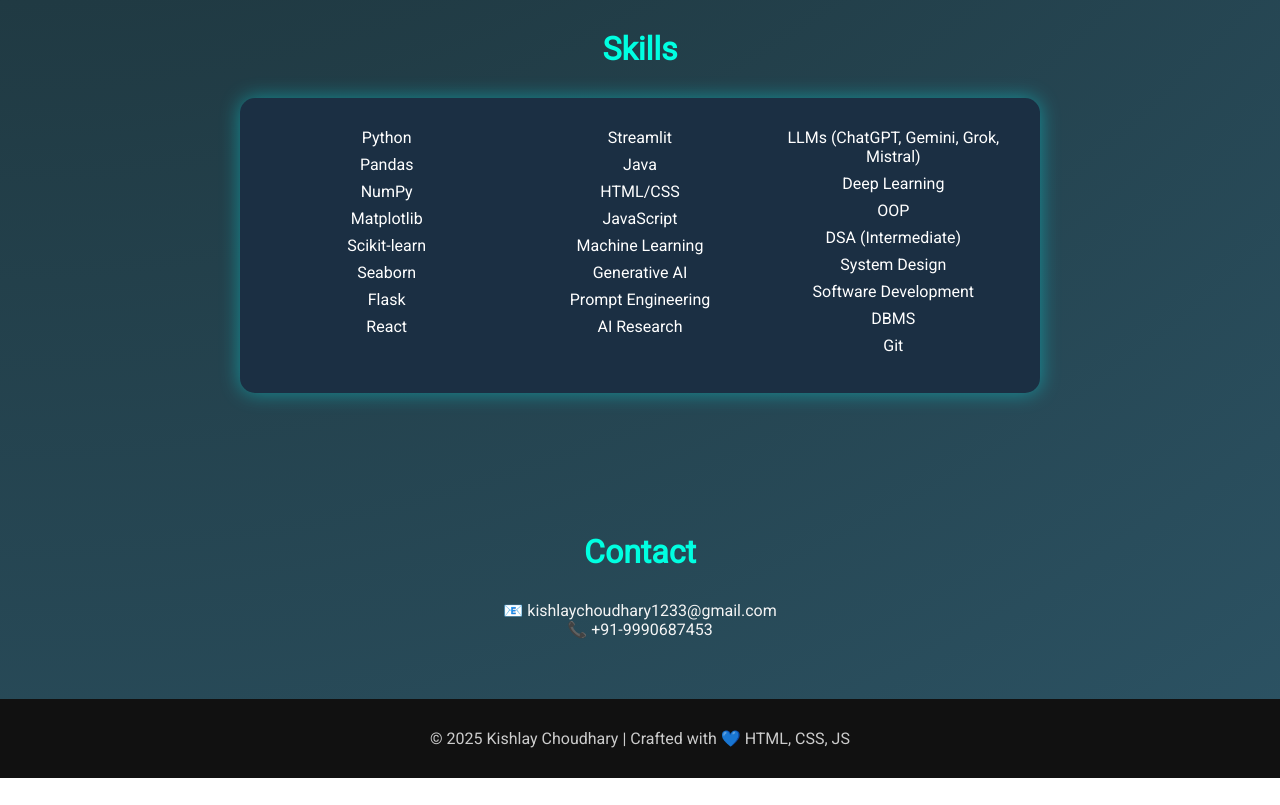
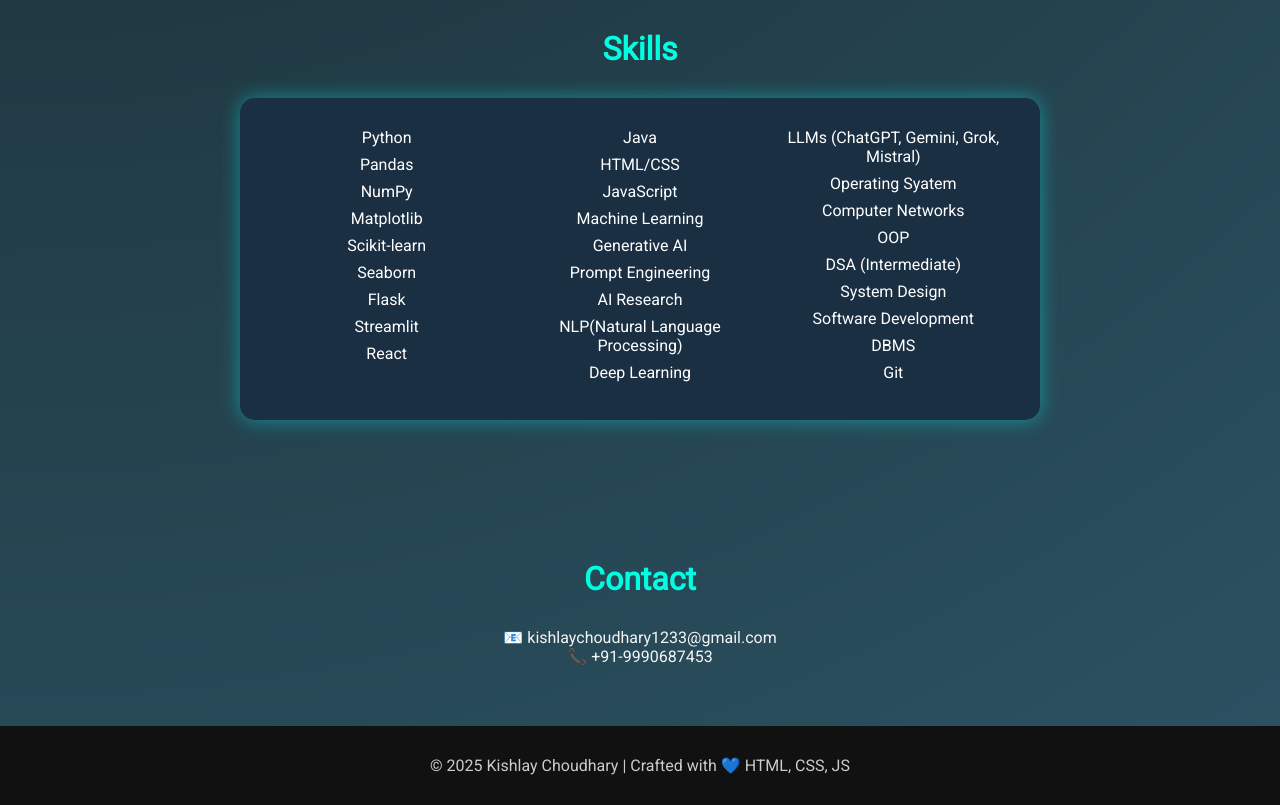
Before and after one commit to thecoderji/kishlay-portfolio, a plain HTML site: page index.html in a window 1280 px wide. Shown: the part 1160-1965 px from the top of the page. Before the commit the page ends 1938 px from the top, so only its background shows below. Drawn offline with Linux system fonts and the light colour scheme.

Commit message:
Update index.html

```diff
--- a/index.html
+++ b/index.html
@@ -111,25 +111,25 @@
             border-radius: 15px;
             box-shadow: 0 0 20px rgba(0, 255, 255, 0.415);
             transition: transform 0.3s;
-            display: flex; /* Added for three-column layout */
-            flex-wrap: wrap; /* Allow wrapping for responsiveness */
-            justify-content: space-between; /* Space columns evenly */
+            display: flex;
+            flex-wrap: wrap;
+            justify-content: space-between;
         }
         .skills:hover {
             transform: scale(1.03);
             box-shadow: 0 0 25px rgba(2, 179, 179, 0.819);
         }
         .skills-column {
-            flex: 1; /* Each column takes equal space */
-            min-width: 200px; /* Minimum width for each column */
-            margin: 10px; /* Space between columns */
-            list-style: none; /* Remove default bullets */
+            flex: 1;
+            min-width: 200px;
+            margin: 10px;
+            list-style: none;
             padding: 0;
-            color: #fff; /* White text for readability on dark background */
+            color: #fff;
         }
         .skills-column li {
-            margin-bottom: 8px; /* Space between items */
-            font-size: 16px; /* Adjust as needed */
+            margin-bottom: 8px;
+            font-size: 16px;
         }
         .skills a {
             display: inline-block;
@@ -201,10 +201,10 @@
             <li>Scikit-learn</li>
             <li>Seaborn</li>
             <li>Flask</li>
+            <li>Streamlit</li>
             <li>React</li>
     </ul>
     <ul class="skills-column">
-            <li>Streamlit</li>
             <li>Java</li>
             <li>HTML/CSS</li>
             <li>JavaScript</li>
@@ -212,10 +212,13 @@
             <li>Generative AI</li>
             <li>Prompt Engineering</li>
             <li>AI Research</li>
+            <li>NLP(Natural Language Processing)</li>
+            <li>Deep Learning</li>
     </ul>
     <ul class="skills-column">
             <li>LLMs (ChatGPT, Gemini, Grok, Mistral)</li>
-            <li>Deep Learning</li> <!-- Replaced AI Agents -->
+            <li>Operating Syatem</li>
+            <li>Computer Networks</li>
             <li>OOP</li>
             <li>DSA (Intermediate)</li>
             <li>System Design</li>
```
